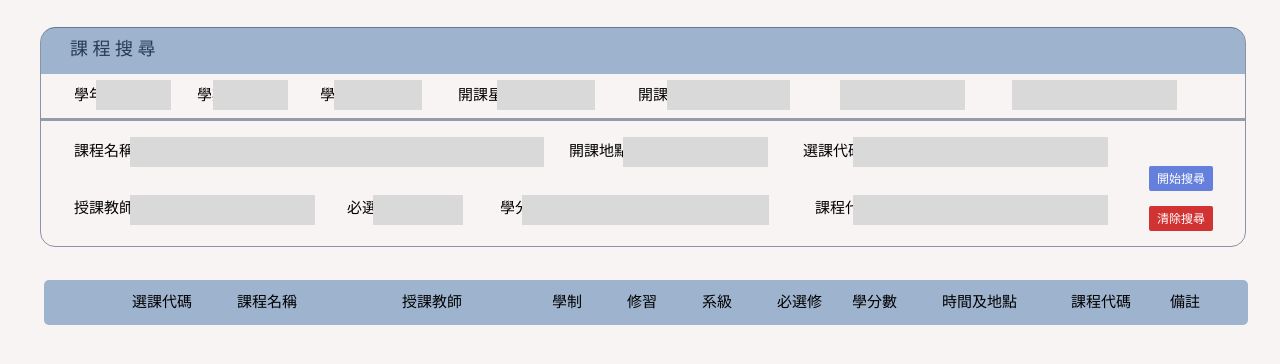
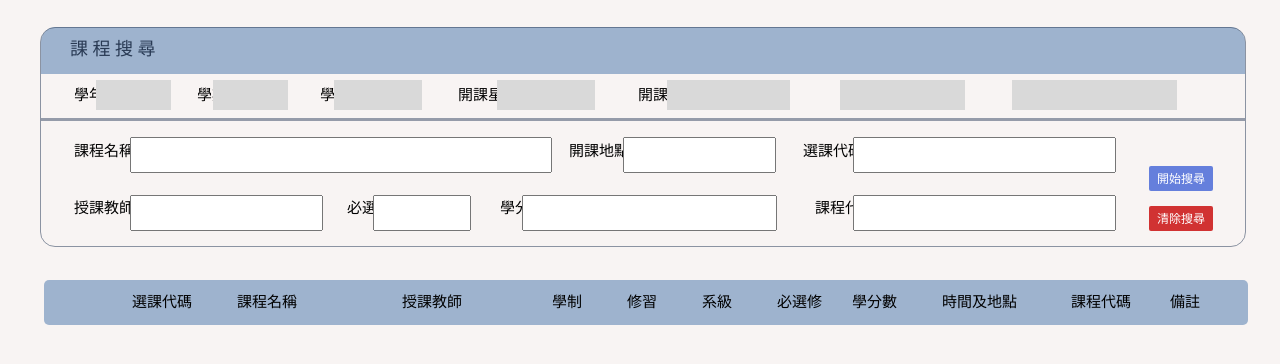
Before and after one commit to 111THU-WebCourse/CourseSystem-4, a plain HTML site: page index.html in a window 1280 px wide. Shown: the part 78-442 px from the top of the page. Drawn offline with nearby package versions, Linux system fonts and the light colour scheme.

Commit message:
first commit

```diff
--- a/index.html
+++ b/index.html
@@ -357,18 +357,39 @@
         <div class="textbox5"></div>
         <div class="textbox6"></div>
         <div class="textbox7"></div>
-        <div class="textbox8"></div>
-        <div class="textbox9"></div>
-        <div class="textbox10"></div>
-        <div class="textbox11"></div>
-        <div class="textbox12"></div>
-        <div class="textbox13"></div>
-        <div class="textbox14"></div>
+        <div class="textbox8">
+            <input style="width:414px; height:30px;">
+            </input>
+        </div>
+        <div class="textbox9">
+            <input style="width:145px; height:30px;">
+            </input>
+        </div>
+        <div class="textbox10">
+            <input style="width:255px; height:30px;">
+            </input>
+        </div>
+        <div class="textbox11">
+            <input style="width:185px; height:30px;">
+            </input>
+        </div>
+        <div class="textbox12">
+            <input style="width:90px; height:30px;">
+            </input>
+        </div>
+        <div class="textbox13">
+            <input style="width:247px; height:30px;">
+            </input>
+        </div>
+        <div class="textbox14">
+            <input style="width:255px; height:30px;">
+            </input>
+        </div>
         <div class="start">
             <div class="startword">
                 開始搜尋
             </div>
-        <div>
+
             <div class="end">
                 <div class="startword">
                     清除搜尋
@@ -385,13 +406,13 @@
                                 選課代碼　　　課程名稱　　　　　　　授課教師　　　　　　學制　　　修習　　　系級　　　必選修　　學分數　　　時間及地點 　　　課程代碼 　　備註
                             </pre>
                     </div>
-                    <!-- </div> -->
-
 
 
 
                 </div>
             </div>
+
+
 </body>
 
 </html>
```
Lines whose indentation alone changed are shown as unchanged.
